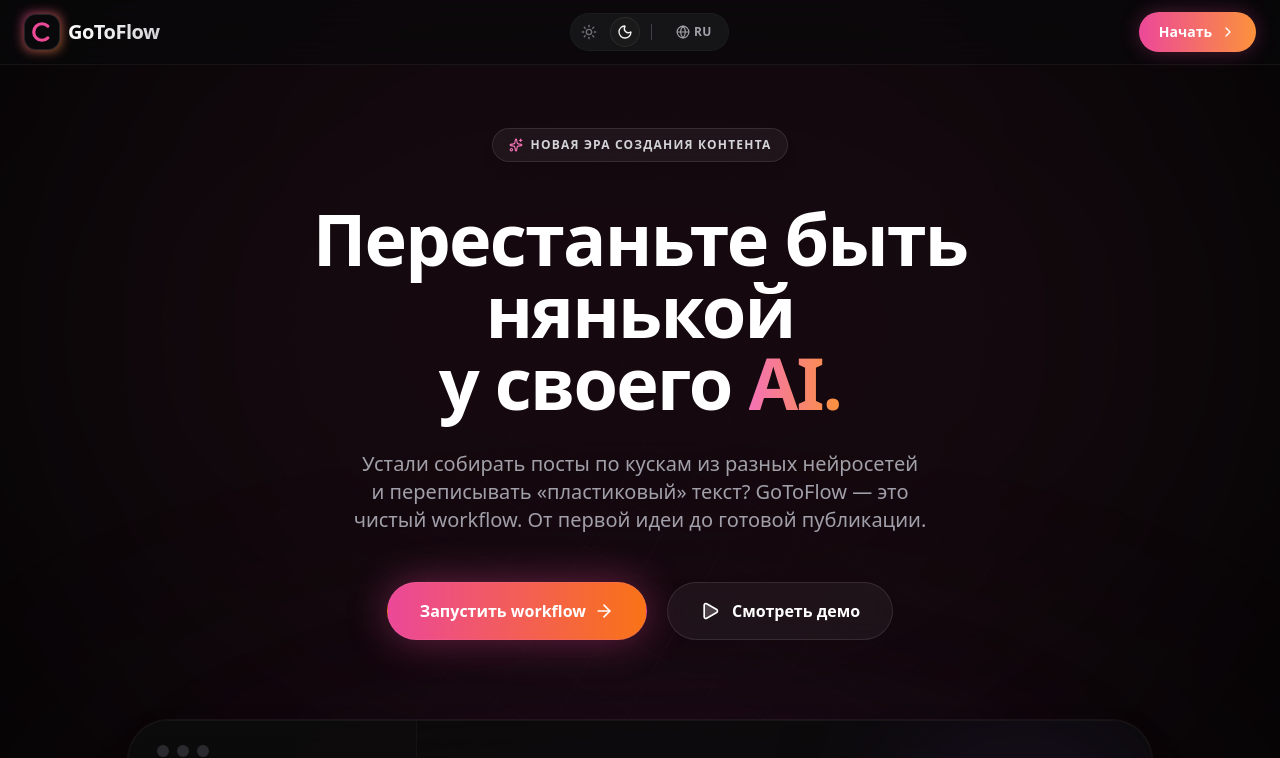
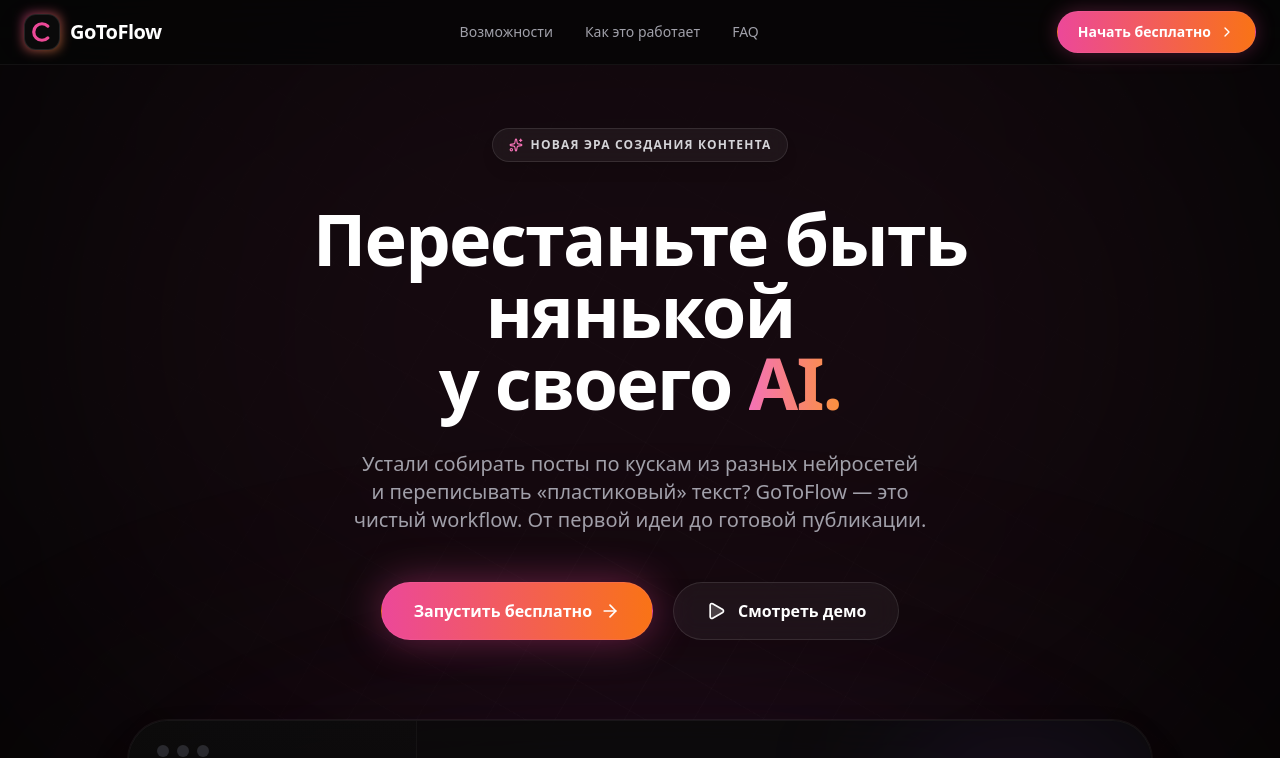
Before and after one commit to matteimikeska49-bot/gtf, a React (Vite) app: page / in a window 1280 px wide. Shown: the top 758 px of the page. Built offline with nearby package versions, Linux system fonts and the light colour scheme.

Commit message:
Final integration: new sections and conversion updates

```diff
--- a/src/App.jsx
+++ b/src/App.jsx
@@ -13,9 +13,7 @@
 function App() {
   return (
     <MainLayout>
-      {(isDark, setIsDark) => (
-        <>
-          <Header isDark={isDark} setIsDark={setIsDark} />
+      <Header />
       <HeroSection />
       <ProblemSection />
       <ToolsSection />
@@ -24,8 +22,6 @@
       <FAQSection />
       <FinalCTASection />
       <Footer />
-        </>
-      )}
     </MainLayout>
   );
 }
--- a/src/components/FAQSection.jsx
+++ b/src/components/FAQSection.jsx
@@ -17,7 +17,7 @@
   },
   {
     q: "Есть ли бесплатный период?",
-    a: "Да. После регистрации вы получаете 7 дней полного доступа без привязки карты. Все инструменты доступны без ограничений, чтобы вы могли убедиться в ценности платформы до принятия решения."
+    a: "Да. После регистрации вы получаете полный доступ без привязки карты. Все инструменты доступны без ограничений, чтобы вы могли убедиться в ценности платформы до принятия решения."
   },
   {
     q: "Моя контентная стратегия и тексты в безопасности?",
@@ -75,7 +75,7 @@
       {/* Background glow */}
       <div className="absolute top-1/2 left-1/2 -translate-x-1/2 -translate-y-1/2 w-[700px] h-[700px] bg-purple-900/15 blur-[140px] rounded-full pointer-events-none opacity-40" />
 
-      <div className="max-w-4xl mx-auto relative z-10">
+      <div className="max-w-7xl mx-auto bg-white/[0.02] border border-white/[0.05] rounded-[2.5rem] p-8 md:p-12 lg:p-16 backdrop-blur-sm relative z-10">
         <motion.div
           initial={{ opacity: 0, y: 40 }}
           whileInView={{ opacity: 1, y: 0 }}
@@ -96,15 +96,14 @@
           </p>
         </motion.div>
 
-        {/* Accordion wrapper — стеклянная подложка */}
+        {/* Accordion wrapper */}
         <motion.div
           initial={{ opacity: 0, y: 30 }}
           whileInView={{ opacity: 1, y: 0 }}
           viewport={{ once: true }}
           transition={{ duration: 0.8, delay: 0.1, ease: 'easeOut' }}
-          className="bg-white/[0.02] border border-white/[0.05] rounded-3xl p-6 md:p-8 backdrop-blur-md"
+          className="flex flex-col gap-3"
         >
-          <div className="flex flex-col gap-3">
           {faqs.map((item, i) => (
             <FAQItem
               key={i}
@@ -113,7 +112,6 @@
               onClick={() => toggle(i)}
             />
           ))}
-          </div>
         </motion.div>
       </div>
     </section>
--- a/src/components/FinalCTASection.jsx
+++ b/src/components/FinalCTASection.jsx
@@ -54,11 +54,11 @@
           <button className="w-full sm:w-auto px-10 py-5 rounded-full font-bold text-white text-lg bg-gradient-to-r from-pink-500 to-orange-500 shadow-[0_0_50px_rgba(236,72,153,0.45)] hover:shadow-[0_0_80px_rgba(236,72,153,0.6)] hover:scale-105 active:scale-[0.98] transition-all duration-300 flex items-center justify-center gap-3 group border border-pink-400/20 relative overflow-hidden">
             {/* Inner shine */}
             <div className="absolute inset-0 bg-gradient-to-b from-white/10 to-transparent pointer-events-none rounded-full" />
-            <span className="relative z-10">Попробовать бесплатно</span>
+            <span className="relative z-10">Запустить бесплатно</span>
             <ArrowRight className="w-5 h-5 group-hover:translate-x-1 transition-transform relative z-10" />
           </button>
           <p className="text-sm text-zinc-500 font-medium">
-            7 дней бесплатно · Без карты
+            Бесплатно · Без карты
           </p>
         </motion.div>
 
--- a/src/components/Header.jsx
+++ b/src/components/Header.jsx
@@ -1,11 +1,11 @@
 import React from 'react';
-import { Sun, Moon, Globe, ChevronRight } from 'lucide-react';
+import { ChevronRight } from 'lucide-react';
 
 const Logo = () => (
-  <div className="flex items-center gap-2 cursor-pointer transition-transform hover:scale-105">
+  <div className="flex items-center gap-2.5 cursor-pointer transition-transform hover:scale-105">
     <div className="relative w-9 h-9 flex items-center justify-center">
-       <div className="absolute inset-0 bg-gradient-to-br from-pink-500 to-orange-400 rounded-lg blur-[6px] opacity-60 dark:opacity-80" />
-       <div className="relative w-full h-full bg-white dark:bg-zinc-950 border border-zinc-200 dark:border-white/10 rounded-xl flex items-center justify-center p-1.5 shadow-sm">
+       <div className="absolute inset-0 bg-gradient-to-br from-pink-500 to-orange-400 rounded-lg blur-[6px] opacity-70" />
+       <div className="relative w-full h-full bg-[#0a0a0a] border border-white/10 rounded-xl flex items-center justify-center p-1.5">
           <svg viewBox="0 0 24 24" fill="none" className="w-full h-full">
             <path d="M18.36 5.64A9 9 0 1 0 18.36 18.36" stroke="url(#logo-grad)" strokeWidth="3.5" strokeLinecap="round" />
             <defs>
@@ -17,40 +17,34 @@
           </svg>
        </div>
     </div>
-    <span className="text-xl font-extrabold tracking-tight bg-clip-text text-transparent bg-gradient-to-r from-zinc-900 to-zinc-600 dark:from-white dark:to-zinc-300">
+    <span className="text-xl font-extrabold tracking-tight text-white">
       GoToFlow
     </span>
   </div>
 );
 
-export const Header = ({ isDark, setIsDark }) => {
+export const Header = () => {
   return (
-    <header className="fixed top-0 left-0 right-0 z-50 border-b border-zinc-200/50 dark:border-white/5 bg-white/60 dark:bg-zinc-950/60 backdrop-blur-xl transition-colors">
+    <header className="fixed top-0 left-0 right-0 z-50 border-b border-white/[0.05] bg-[#050505]/80 backdrop-blur-xl">
       <div className="max-w-7xl mx-auto px-6 h-16 flex items-center justify-between">
         <Logo />
 
-        <div className="flex items-center gap-2 bg-zinc-100/80 dark:bg-zinc-900/80 rounded-full p-1 border border-zinc-200/50 dark:border-zinc-800/50">
-          <button
-            onClick={() => setIsDark(false)}
-            className={`p-1.5 rounded-full transition-all duration-300 ${!isDark ? 'bg-white shadow-sm text-zinc-900' : 'text-zinc-500 hover:text-zinc-900'}`}
-          >
-            <Sun className="w-4 h-4" />
-          </button>
-          <button
-            onClick={() => setIsDark(true)}
-            className={`p-1.5 rounded-full transition-all duration-300 ${isDark ? 'bg-[#1a1a1a] shadow-sm text-zinc-100 ring-1 ring-white/10' : 'text-zinc-500 hover:text-zinc-100'}`}
-          >
-            <Moon className="w-4 h-4" />
-          </button>
-          <div className="w-[1px] h-4 bg-zinc-300 dark:bg-zinc-700 mx-1"></div>
-          <button className="flex items-center gap-1 p-1.5 px-3 text-xs font-semibold tracking-wide text-zinc-600 dark:text-zinc-400 hover:text-zinc-900 dark:hover:text-zinc-100 transition-colors">
-            <Globe className="w-3.5 h-3.5" />
-            RU
-          </button>
-        </div>
+        {/* Nav links — desktop */}
+        <nav className="hidden md:flex items-center gap-8">
+          <a href="#" className="text-sm font-medium text-zinc-400 hover:text-white transition-colors">Возможности</a>
+          <a href="#" className="text-sm font-medium text-zinc-400 hover:text-white transition-colors">Как это работает</a>
+          <a href="#" className="text-sm font-medium text-zinc-400 hover:text-white transition-colors">FAQ</a>
+        </nav>
 
-        <button className="hidden md:flex items-center gap-2 px-5 py-2.5 rounded-full font-semibold text-sm text-white bg-gradient-to-r from-pink-500 to-orange-400 hover:opacity-90 transition-opacity shadow-[0_0_20px_rgba(236,72,153,0.3)]">
-          Начать <ChevronRight className="w-4 h-4" />
+        {/* CTA */}
+        <button className="hidden md:flex items-center gap-2 px-5 py-2.5 rounded-full font-bold text-sm text-white bg-gradient-to-r from-pink-500 to-orange-500 shadow-[0_0_20px_rgba(236,72,153,0.3)] hover:shadow-[0_0_35px_rgba(236,72,153,0.5)] hover:scale-105 active:scale-[0.98] transition-all duration-300 border border-pink-400/20">
+          Начать бесплатно
+          <ChevronRight className="w-4 h-4" />
+        </button>
+
+        {/* Mobile CTA */}
+        <button className="md:hidden flex items-center gap-1.5 px-4 py-2 rounded-full font-bold text-xs text-white bg-gradient-to-r from-pink-500 to-orange-500 shadow-[0_0_15px_rgba(236,72,153,0.3)]">
+          Начать
         </button>
       </div>
     </header>
--- a/src/components/HeroSection.jsx
+++ b/src/components/HeroSection.jsx
@@ -176,7 +176,7 @@
           className="flex flex-col sm:flex-row items-center justify-center gap-5 w-full sm:w-auto"
         >
           <button className="w-full sm:w-auto px-8 py-4 rounded-full font-bold text-white bg-gradient-to-r from-pink-500 to-orange-500 transition-all hover:scale-105 hover:shadow-[0_0_60px_rgba(236,72,153,0.5)] active:scale-[0.98] shadow-[0_0_40px_rgba(236,72,153,0.4)] flex items-center justify-center gap-2 group text-base border border-pink-400/20 z-20 relative">
-            Запустить workflow
+            Запустить бесплатно
             <ArrowRight className="w-5 h-5 group-hover:translate-x-1 transition-transform" />
           </button>
           <button className="w-full sm:w-auto px-8 py-4 rounded-full font-semibold text-white border border-white/10 hover:bg-white/10 transition-colors flex items-center justify-center gap-3 bg-white/5 backdrop-blur-md text-base z-20 relative">
--- a/src/components/MainLayout.jsx
+++ b/src/components/MainLayout.jsx
@@ -1,25 +1,10 @@
-import React, { useState, useEffect } from 'react';
+import React from 'react';
 
 export const MainLayout = ({ children }) => {
-  const [isDark, setIsDark] = useState(true);
-
-  useEffect(() => {
-    if (isDark) {
-      document.documentElement.classList.add('dark');
-    } else {
-      document.documentElement.classList.remove('dark');
-    }
-  }, [isDark]);
-
   return (
-    <div className={`min-h-screen transition-colors duration-500 ${isDark ? 'dark bg-[#050505]' : 'bg-zinc-50'}`}>
-      <div className="dark:text-zinc-100 text-zinc-900 min-h-screen relative overflow-hidden font-sans">
-        {/* Премиальный background grid (Сетка) на весь сайт */}
-        <div className="absolute inset-0 dark:bg-[linear-gradient(to_right,#ffffff05_1px,transparent_1px),linear-gradient(to_bottom,#ffffff05_1px,transparent_1px)] bg-[linear-gradient(to_right,#00000005_1px,transparent_1px),linear-gradient(to_bottom,#00000005_1px,transparent_1px)] bg-[size:32px_32px] pointer-events-none [mask-image:linear-gradient(to_bottom,black_60%,transparent_100%)]"></div>
-        {/* Рассеянный свет сверху */}
-        <div className="absolute top-0 inset-x-0 h-[500px] w-full bg-gradient-to-b from-pink-500/10 dark:from-pink-500/5 to-transparent pointer-events-none"></div>
-
-        {children(isDark, setIsDark)}
+    <div className="min-h-screen bg-[#050505]">
+      <div className="text-white min-h-screen relative overflow-hidden font-sans">
+        {children}
       </div>
     </div>
   );
```
Lines whose indentation alone changed are shown as unchanged.
